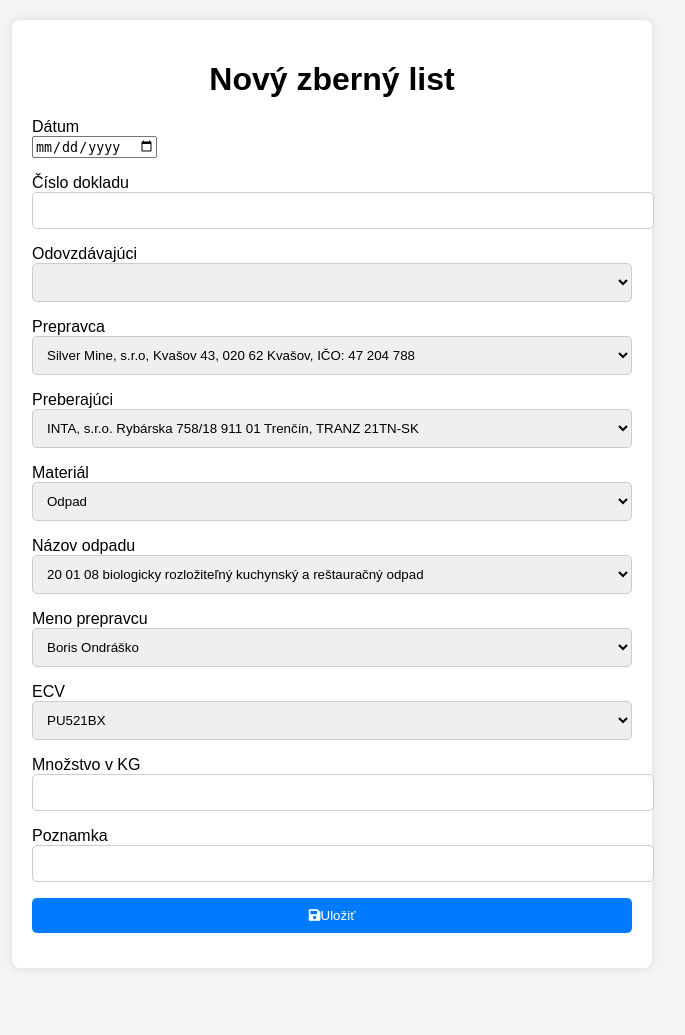
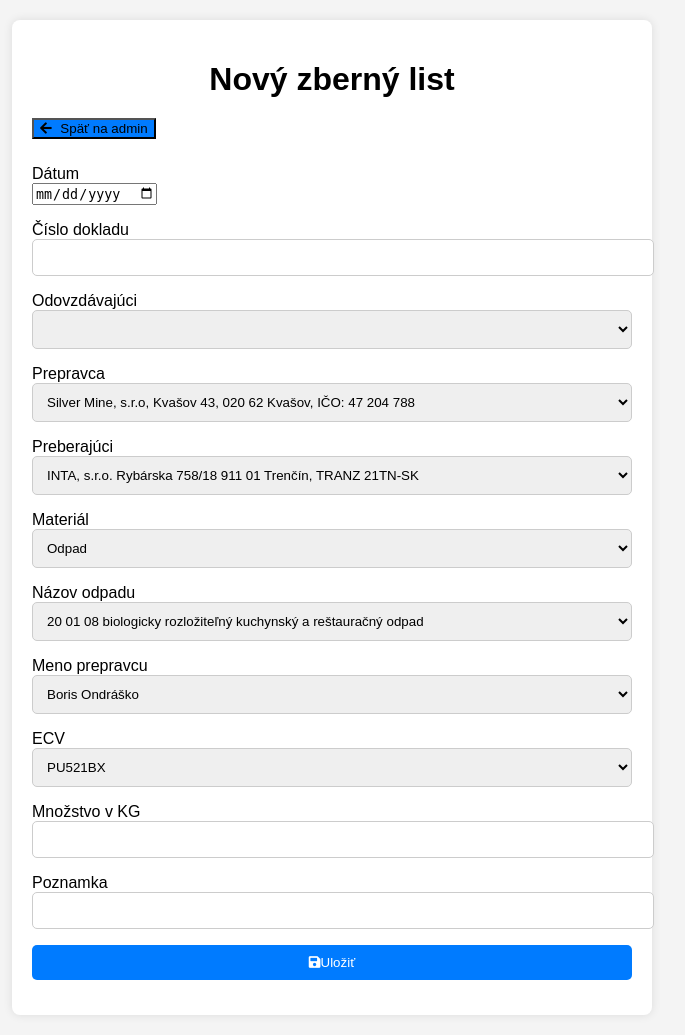
Before and after one commit to silverminesro/silverapp, a Flask app: template templates/add_to_archive.html in a window 1280 px wide. Shown: the whole page, without its empty margins (308-993 px from the left). Before the commit the page ends 933 px from the top, so only its background shows below. Run offline with Flask 3, Linux system fonts and the light colour scheme; the template is opened without the code that fills it: values that come from a table or form of the project are taken from there, others are empty; some libraries are stand-ins or nearby versions.

Commit message:
Add files via upload

```diff
--- a/templates/add_to_archive.html
+++ b/templates/add_to_archive.html
@@ -50,11 +50,32 @@
         button[type="submit"]:hover, button[type="button"]:hover {
             background-color: #0056b3;
         }
+        /* Štýl pre tlačidlo "Späť na admin" */
+        .back-btn {
+            background-color: #007bff; /* Červená farba pre tlačidlo */
+            margin-bottom: 10px; /* Trochu priestoru medzi tlačidlami */
+        }
+        .back-btn:hover {
+            background-color: #005cbe; /* Tmavšia červená farba pri hoveri */
+        }
+        .back-btn i {
+            margin-right: 5px; /* Trochu priestoru medzi ikonou a textom */
+        }
     </style>
 </head>
 <body>
     <div class="container">
         <h1>Nový zberný list</h1>
+        <!-- Tlačidlo na návrat na admin.html -->
+        <div class="action-btns">
+            <form action="/admin" method="get">
+                <button class="btn back-btn"><i class="fas fa-arrow-left"></i> Späť na admin</button>
+            </form>
+            <form method="POST" id="archiveForm">
+                {{ form.hidden_tag() }}
+                <!-- Zvyšok formulára -->
+            </form>
+
         <form method="POST" id="archiveForm">
             {{ form.hidden_tag() }}
             <p>{{ form.date.label }}<br>{{ form.date }}</p>
--- a/templates/report_template.html
+++ b/templates/report_template.html
@@ -79,7 +79,7 @@
                 <tr>
                     <td colspan="3">
                         <div class="bordered">
-                            <p class="medium"><strong>Odovzdávajúci: </strong> {{ archive_records[3] }}, </p>
+                            <p class="medium"><strong>Odovzdávajúci: </strong> {{ archive_records[3] }} </p>
                             <p class="medium"><strong>Prepravca: </strong> {{ archive_records[4] }}</p>
                             <p class="medium"><strong>Preberajúci: </strong> {{ archive_records[5] }}</p>
                         </div>
```
